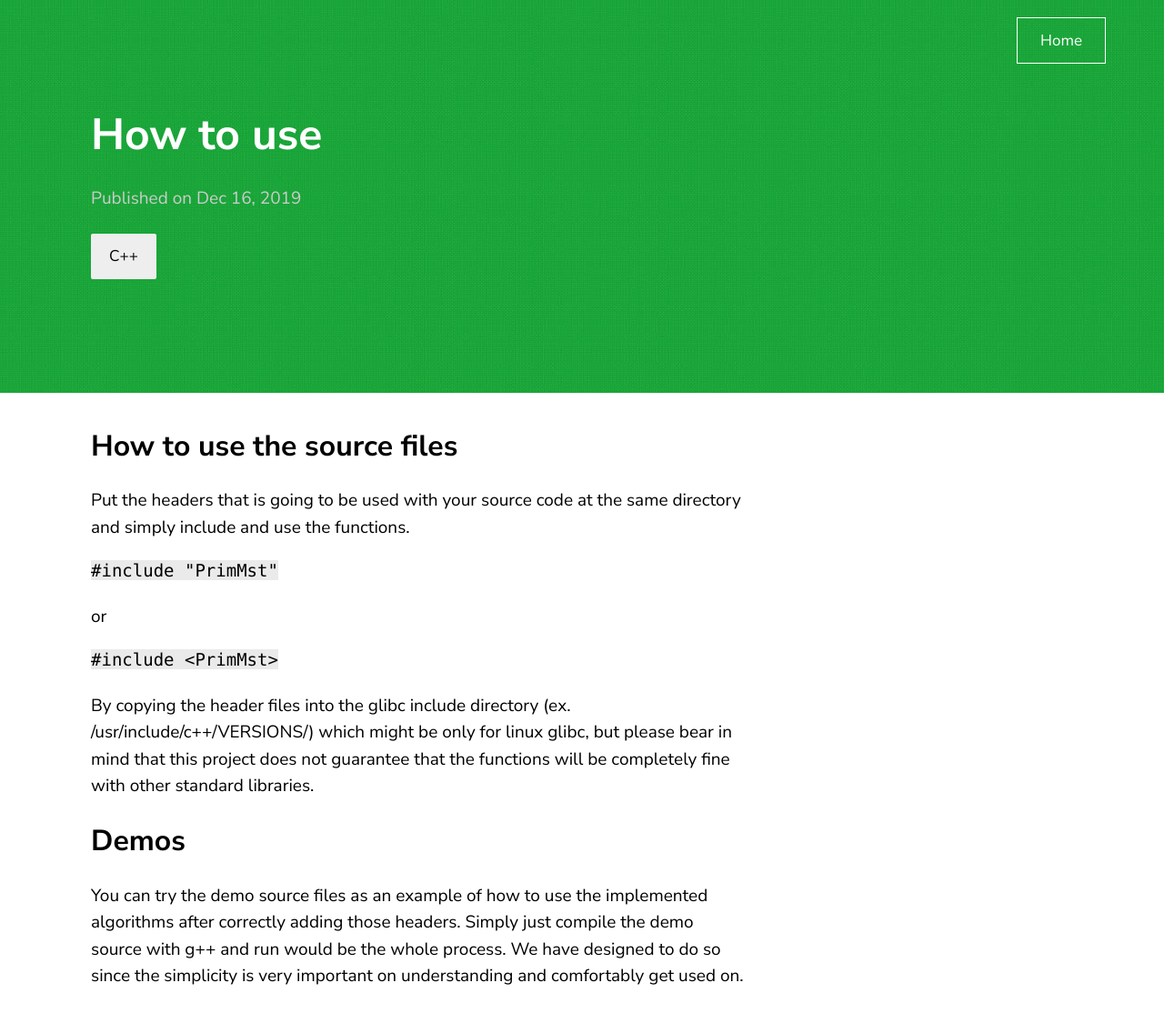
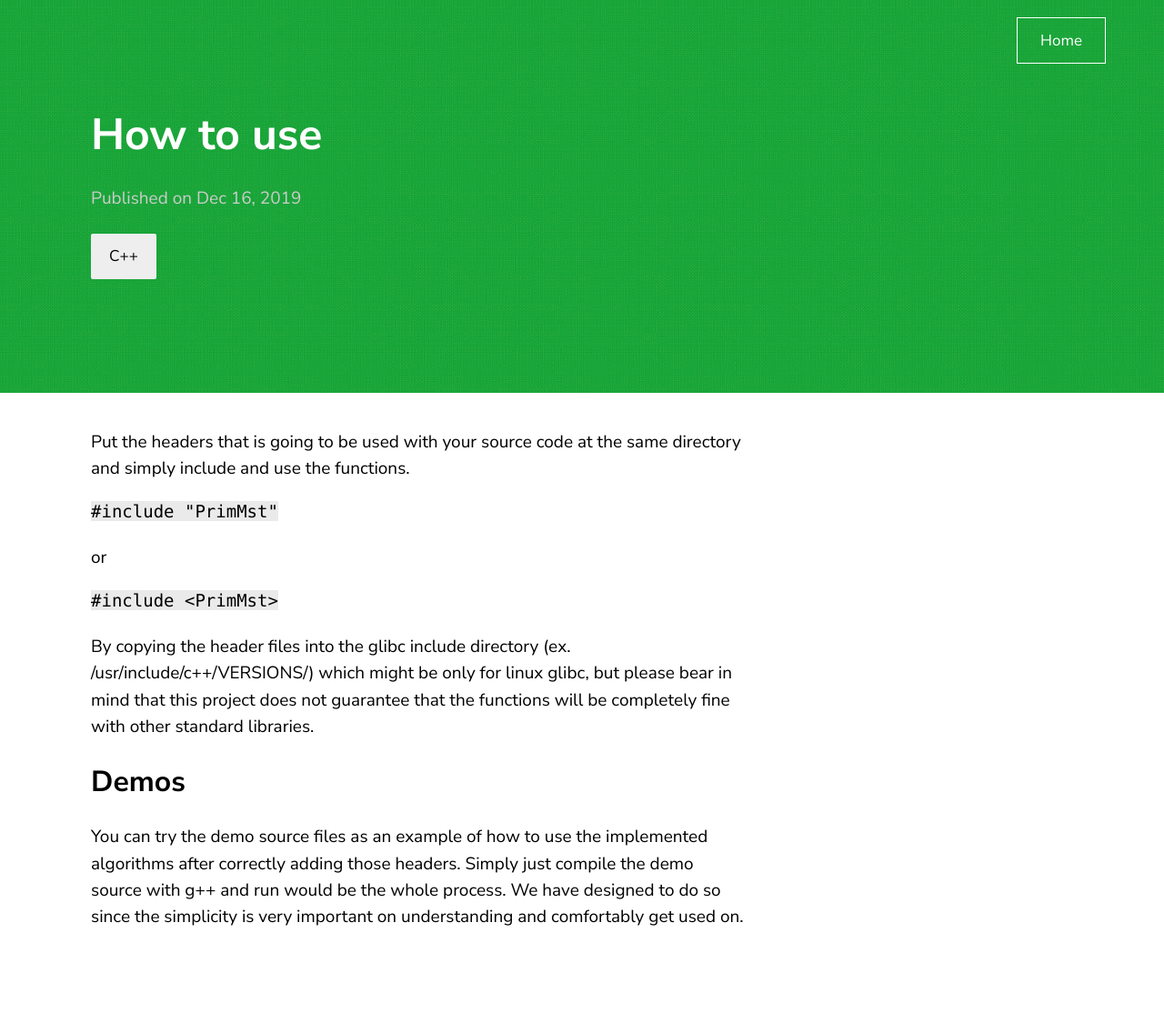
Before and after one commit to yhlim1225/oss_g6.github.io, a Jekyll site: the page built from _posts/2019-12-16-How to use.markdown, in a window 1280 px wide. Shown: the whole page at 91% size. Built offline with Jekyll 4.4.1, drawn with Linux system fonts in a browser that asks for light colours; comment, search, counter and statistics services are not loaded; after the commit the page ends 1049 px from its top, so only the background shows below that.

Commit message:
Fix minor issues

````diff
--- a/_posts/2019-12-15-About Project.markdown
+++ b/_posts/2019-12-15-About Project.markdown
@@ -3,8 +3,6 @@ layout: post
 title:  "OSS_G6 Project"
 date:   2019-12-15 12:03:36 +0530
 ---
-# OSS_G6
-
 This project is for SKKU SOSC term project.
 
 C++ Modulized Algorithms
--- a/_posts/2019-12-15-Algorithm-list.markdown
+++ b/_posts/2019-12-15-Algorithm-list.markdown
@@ -5,8 +5,7 @@ description: List the algorithms that are implemented.
 date:   2019-12-15 21:03:36 +0530
 categories: C++
 ---
-Implemented algorithms
-----
+
 This is the list of algorithms that currently implemented on this project and there would be some that are going to be added as future works.
 
  * [Prim Minimum Spanning Tree](https://github.com/yhlim1225/OSS_G6/blob/master/algorithm_headers/PrimMst.h)
--- a/_posts/2019-12-15-Data Structure List.markdown
+++ b/_posts/2019-12-15-Data Structure List.markdown
@@ -5,8 +5,6 @@ date:   2019-12-15 12:06:17 +0530
 categories: C++
 ---
 
-Data Structures
-----
 Some of the implemented algorithms used the data structure defined in different header and may have demo for themselves. The headers for the specific data structure involves their own operations. Please check out the links below for further information.
 
 * [Trie](https://github.com/yhlim1225/OSS_G6/blob/master/algorithm_headers/trie.h)
--- a/_posts/2019-12-15-How to Contribute.markdown
+++ b/_posts/2019-12-15-How to Contribute.markdown
@@ -3,9 +3,8 @@ layout: post
 title:  "Contributions"
 date:   2019-12-15 12:21:06 +0530
 ---
-# How to contribute
 
-To be sure, This project is for learning and practicing algorithms with C++ language.
+To be sure, this project is for learning and practicing algorithms with C++ language.
 
 Anyone who wants to practice algorithms in c++ without standard algorithm header files is welcomed to contribute on our project!
 Please raise issues when needed for bugs or requesting new features.
--- a/_posts/2019-12-16-How to use.markdown
+++ b/_posts/2019-12-16-How to use.markdown
@@ -5,8 +5,6 @@ date:   2019-12-16 15:03:36 +0530
 categories: C++
 ---
 
-How to use the source files
-----
 Put the headers that is going to be used with your source code at the same directory and simply include and use the functions.
 ```C++
 #include "PrimMst"
````
